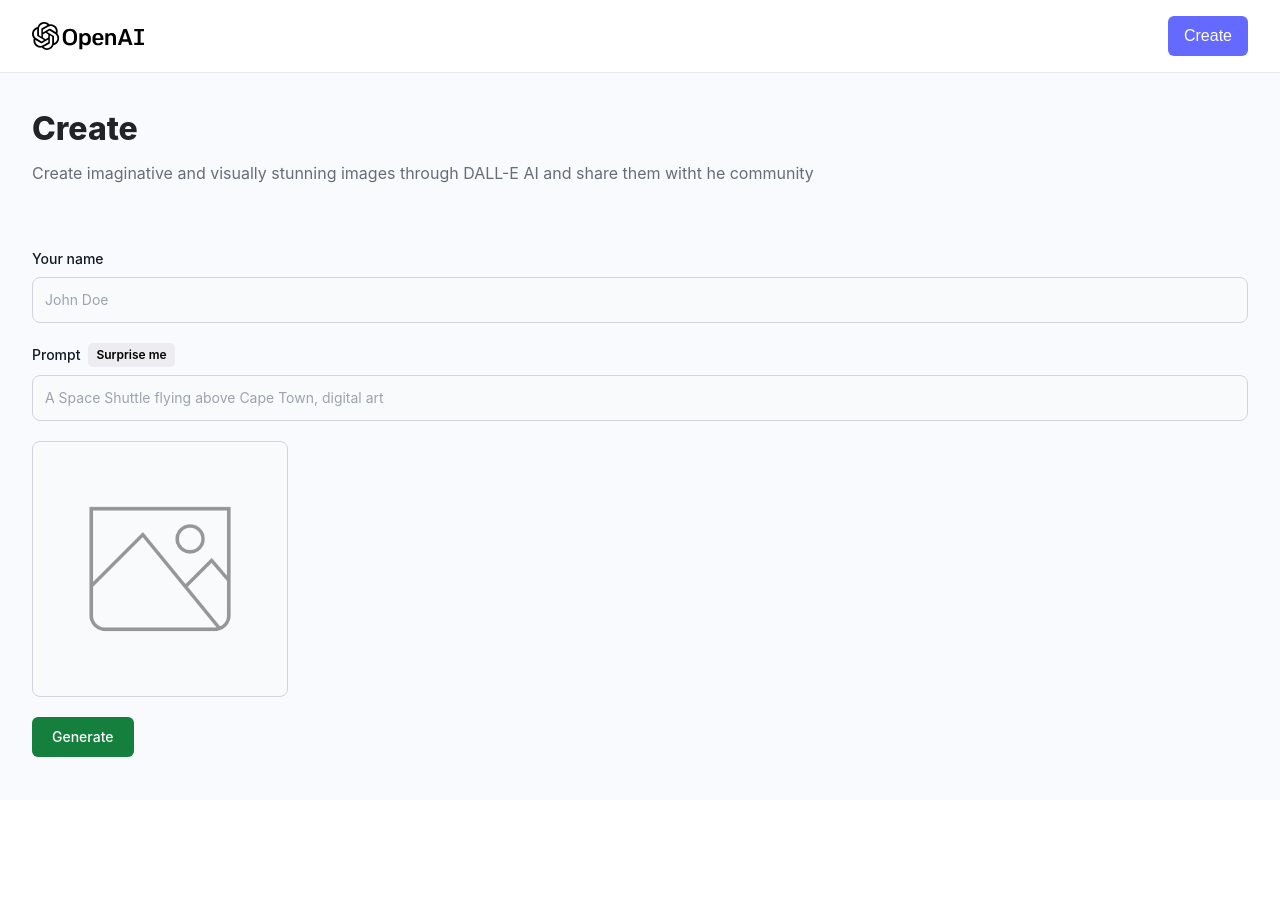
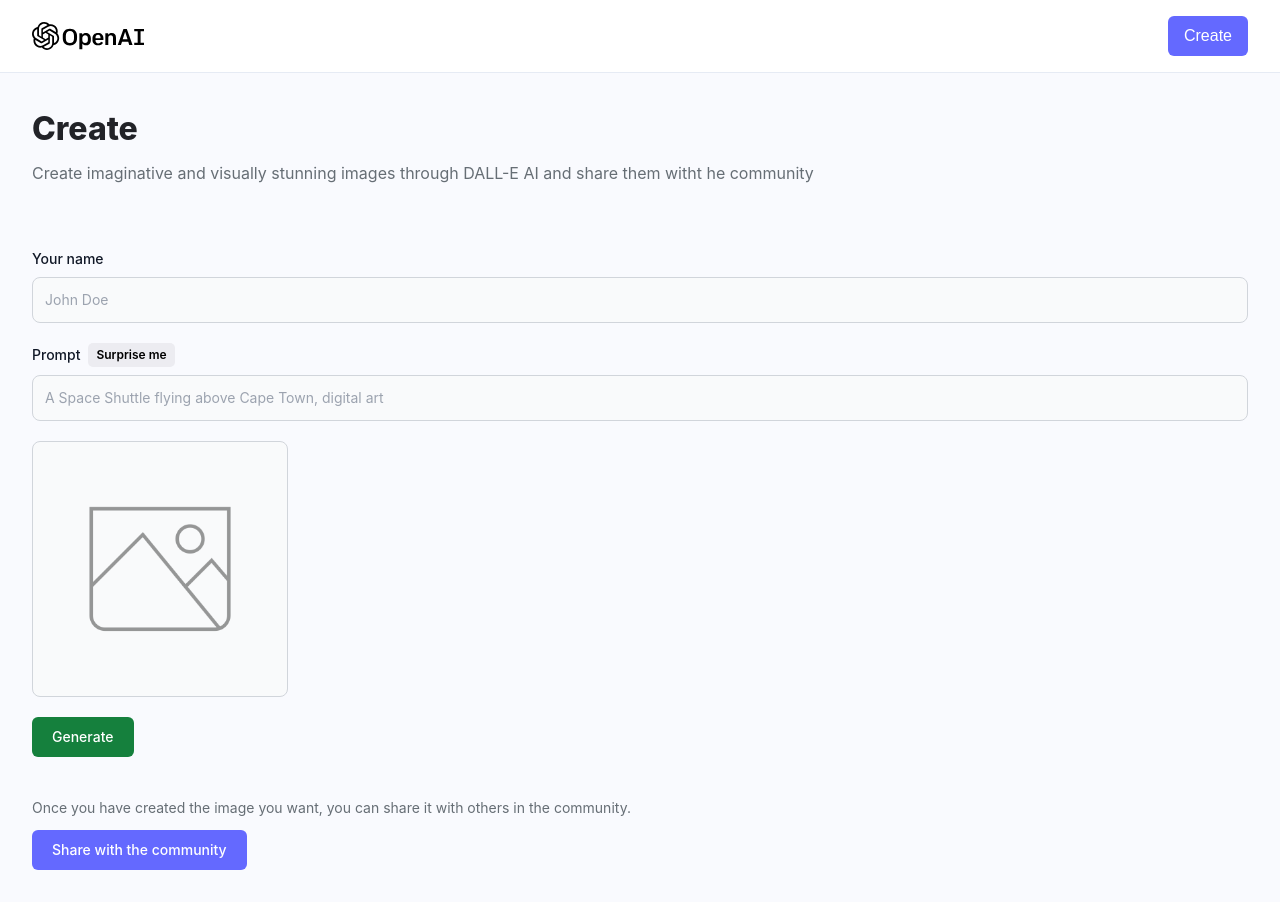
Before and after one commit to trynceb/ai-imagemaker, a React (Vite) app in the folder client/: page /create-post in a window 1280 px wide. Before the commit the page ends 800 px from the top, so only its background shows below. Built offline with nearby package versions, Linux system fonts and the light colour scheme; a web font is replaced by a local one.

Commit message:
add share button

```diff
--- a/client/src/pages/CreatePost.jsx
+++ b/client/src/pages/CreatePost.jsx
@@ -90,6 +90,16 @@
             {isGeneratingImg ? "Generating..." : "Generate"}
           </button>
         </div>
+
+        <div className="mt-10">
+          <p className="mt-2 text-[#666e75] text-[14px]">Once you have created the image you want, you can share it with others in the community.</p>
+          <button
+            type="submit"
+            className="mt-3 text-white bg-[#6469ff] font-medium rounded-md text-sm w-full sm:w-auto px-5 py-2.5 text-center"
+          >
+            {isLoading ? "Sharing..." : "Share with the community"}
+          </button>
+        </div>
       </form>
     </section>
   )
```
